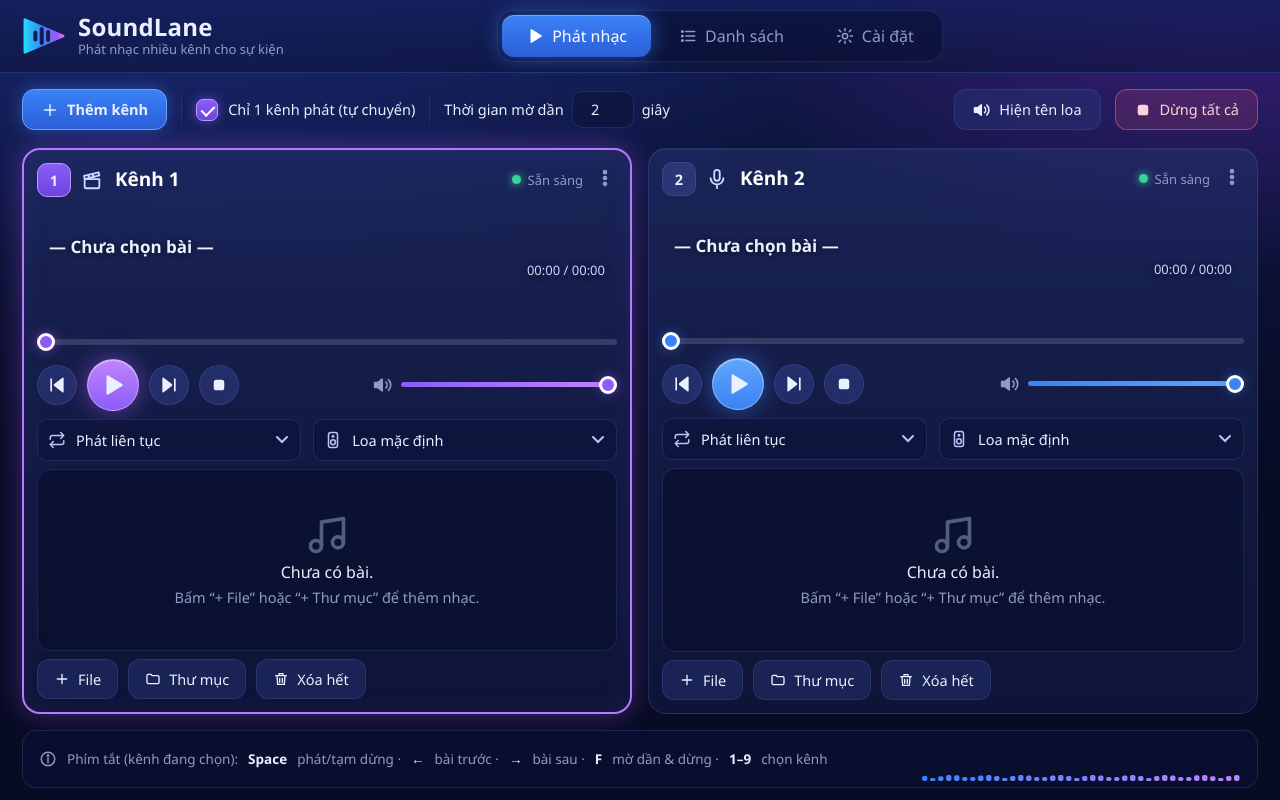
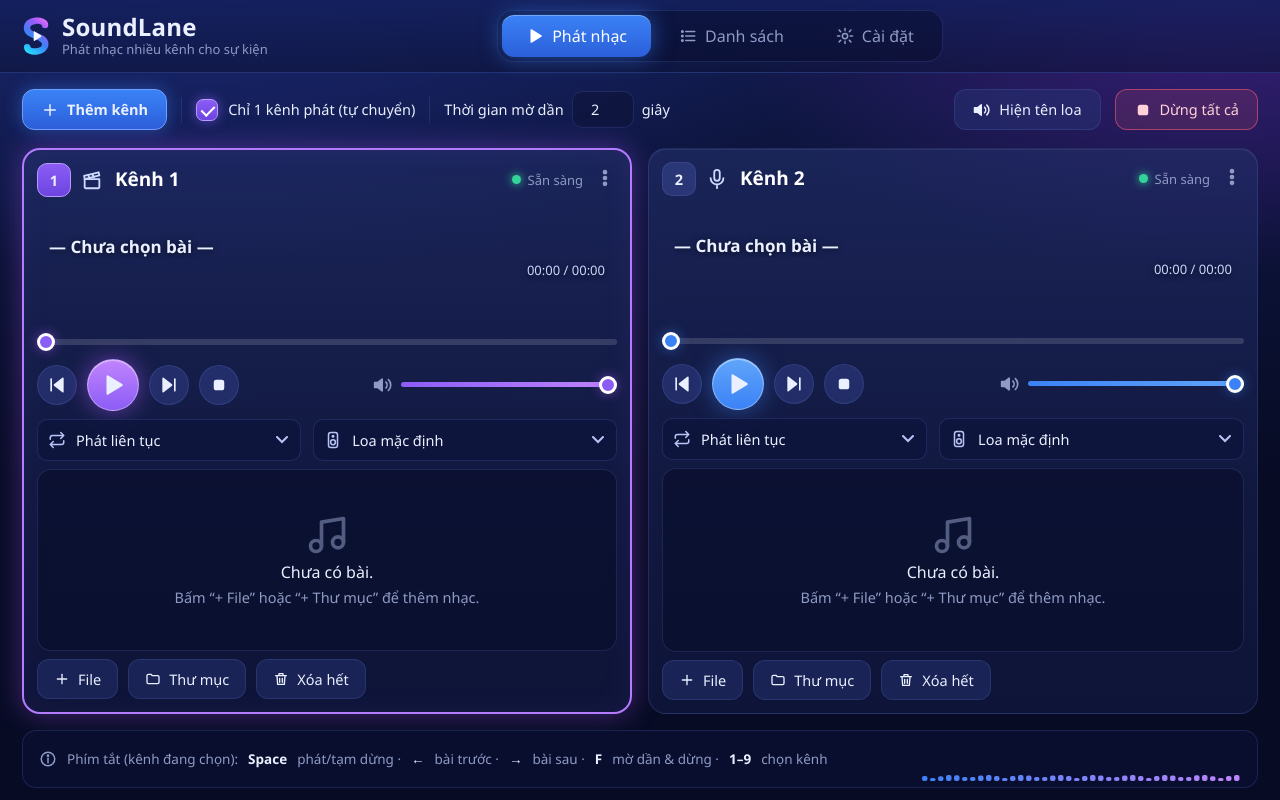
Before and after one commit to longkhanhtrantlk-svg/event-deck, an Electron app: page index.html in a window 1280 px wide. Drawn offline with Linux system fonts and the light colour scheme.

Commit message:
Vector icon: S ribbon + play + sound bars, simplified small sizes
Co-Authored-By: Claude Sonnet 5.5 <noreply@anthropic.com>
Claude-Session: https://claude.ai/code/session_01PoroDmfTKftGirCsXsuLsN

```diff
--- a/index.html
+++ b/index.html
@@ -10,12 +10,10 @@
 <body>
 <header class="top">
   <div class="brand">
-    <svg id="logo" viewBox="0 0 48 44" width="44" height="40" aria-hidden="true">
-      <defs>
-        <linearGradient id="lg" x1="0" y1="0" x2="1" y2="0"><stop offset="0" stop-color="#22e3ff"/><stop offset=".45" stop-color="#3b82f6"/><stop offset=".8" stop-color="#9a5afa"/><stop offset="1" stop-color="#ec78fa"/></linearGradient>
-        <mask id="lm"><polygon points="3,4 3,40 45,22" fill="#fff" stroke="#fff" stroke-width="3" stroke-linejoin="round"/><g fill="#000"><rect class="lb" x="12.3" y="16" width="4.4" height="12" rx="2.2"/><rect class="lb" x="19.3" y="12" width="4.4" height="20" rx="2.2"/><rect class="lb" x="26.3" y="15.5" width="4.4" height="13" rx="2.2"/></g></mask>
-      </defs>
-      <rect width="48" height="44" fill="url(#lg)" mask="url(#lm)"/>
+    <svg id="logo" viewBox="270 160 480 700" width="28" height="40" aria-hidden="true">
+      <defs><linearGradient id="lg" gradientUnits="userSpaceOnUse" x1="300" y1="780" x2="740" y2="240"><stop offset="0" stop-color="#22e3ff"/><stop offset=".42" stop-color="#3b82f6"/><stop offset=".75" stop-color="#9a5afa"/><stop offset="1" stop-color="#f070fa"/></linearGradient></defs>
+      <path d="M668 318 C668 212 352 206 352 368 C352 530 672 486 672 652 C672 818 356 812 356 706" fill="none" stroke="url(#lg)" stroke-width="112" stroke-linecap="round" stroke-linejoin="round"/>
+      <path class="lb" d="M470 440 L470 584 Q470 604 488 594 L596 526 Q612 512 596 498 L488 430 Q470 420 470 440Z" fill="#f4f7ff"/>
     </svg>
     <div><h1>SoundLane</h1><p>Phát nhạc nhiều kênh cho sự kiện</p></div>
   </div>
--- a/package.json
+++ b/package.json
@@ -1,6 +1,6 @@
 {
   "name": "soundlane",
-  "version": "1.8.1",
+  "version": "1.8.2",
   "description": "SoundLane – phát nhạc nhiều kênh cho sự kiện",
   "main": "main.js",
   "author": "SoundLane",
```
Also changed, not shown: build/icon-small.png (added), build/icon-small.svg (added), build/icon.ico, build/icon.png, build/icon.svg (added), build/render-svg.js (added), 3 other files.
